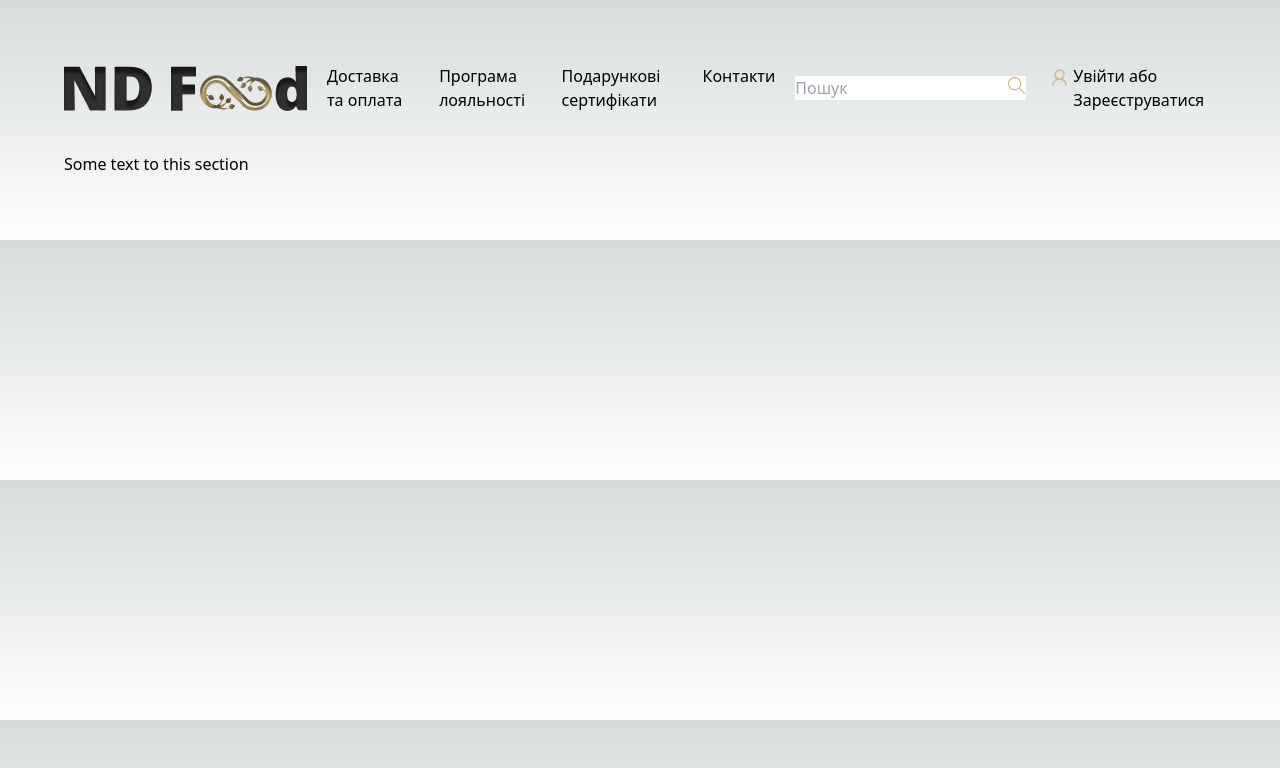
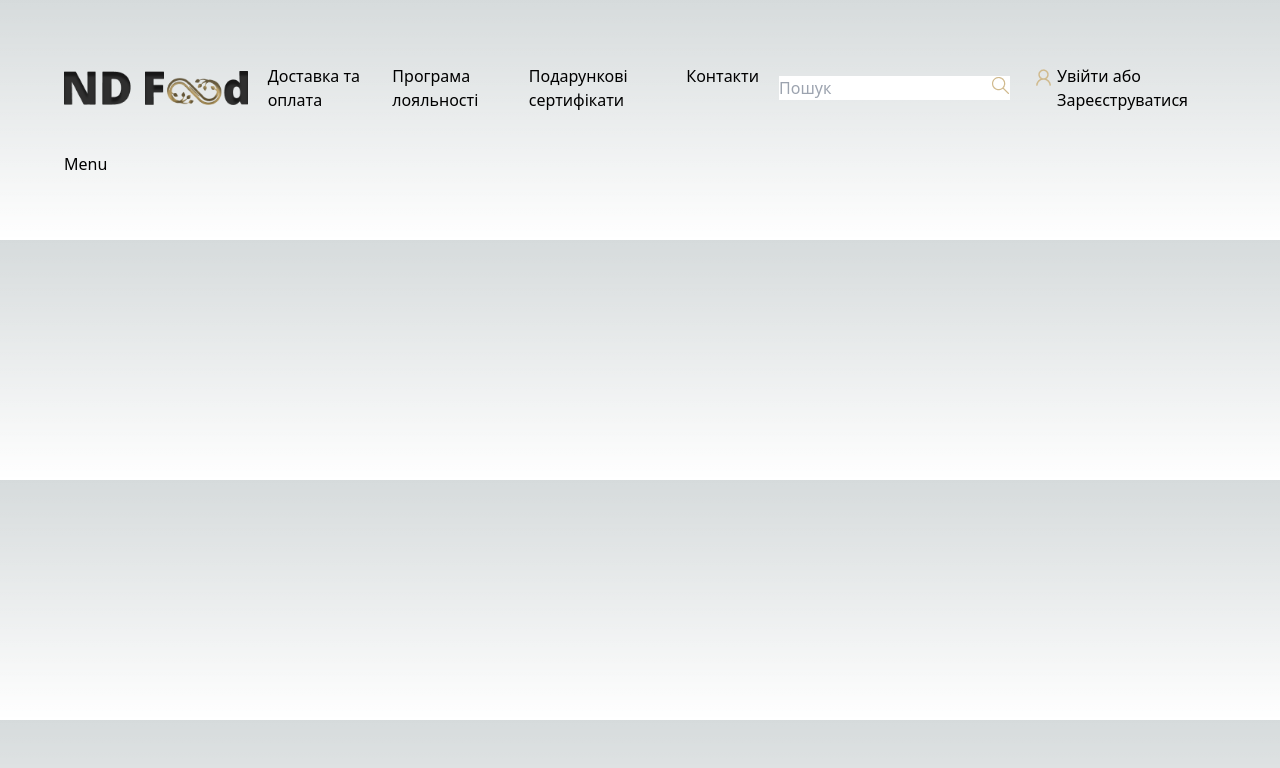
Before and after one commit to milkabaldi/ndfood, a Next.js app: page / in a window 1280 px wide. Shown: the top 768 px of the page. Built offline with nearby package versions, Linux system fonts and the light colour scheme.

Commit message:
Logo to link

```diff
--- a/src/components/Navbar.jsx
+++ b/src/components/Navbar.jsx
@@ -9,7 +9,9 @@ export const Navbar = () => {
     <section className={`${styles.paddingY} ${styles.paddingX}`}>
       <div className={`${styles.boxWidth} flex flex-col`} >
         <div className='flex justify-between items-center gap-5 mb-10'>
-          <Image src={images.NdLogo} alt='Logo' />
+          <Link href='/'>
+            <Image src={images.NdLogo} alt='Logo' />
+          </Link>
           <nav className='flex flex-row gap-5'>
             <a href="#dostavka">Доставка та оплата</a>
             <a href="#programa">Програма лояльності</a>
@@ -25,7 +27,9 @@ export const Navbar = () => {
             <span className='block'>Увійти <Link href='#Link'>або</Link> Зареєструватися</span>
           </div>
         </div>
-        <div className="menuSec text-black">Some text to this section</div>
+        <div className="menuSec text-black">
+          <ul><li>Menu</li></ul>
+        </div>
       </div>
     </section>
   )
```
